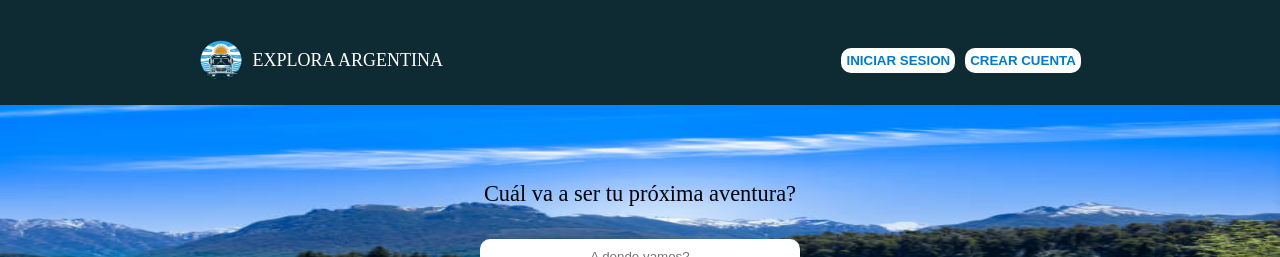
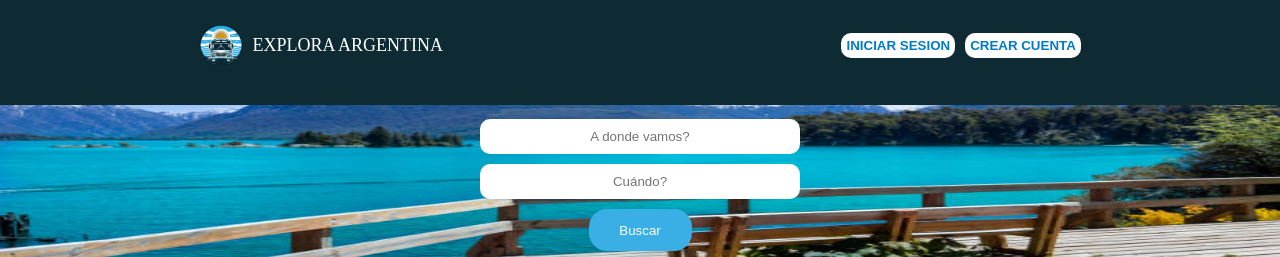
Before and after one commit to Salamie1988/PIG3, a React (Vite) app in the folder PI-G3/: page / in a window 1280 px wide. Shown: the top 257 px of the page. Built offline with nearby package versions, Linux system fonts and the light colour scheme.

Commit message:
fijando NavBar

```diff
--- a/PI-G3/src/index.css
+++ b/PI-G3/src/index.css
@@ -12,6 +12,7 @@ body{
   width: 100%;
   height: 15vh;
   margin: 0;
+  position:fixed;
 
 }
 
@@ -68,7 +69,7 @@ img {
 
 .container-search p {
   Font-size: 1.4em;
-  /* font-weight: bold; */
+  font-weight: bold;
 }
 
 .input{
```
